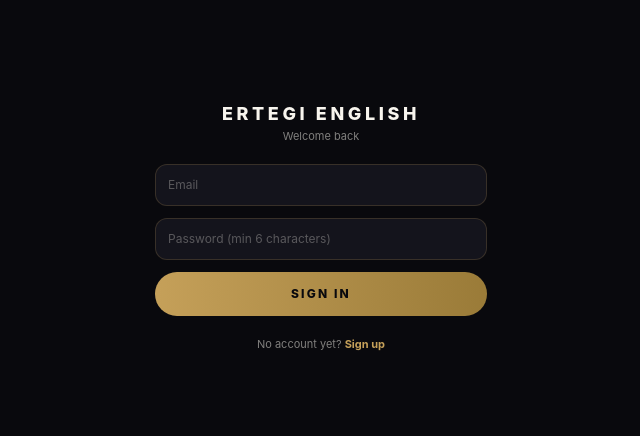
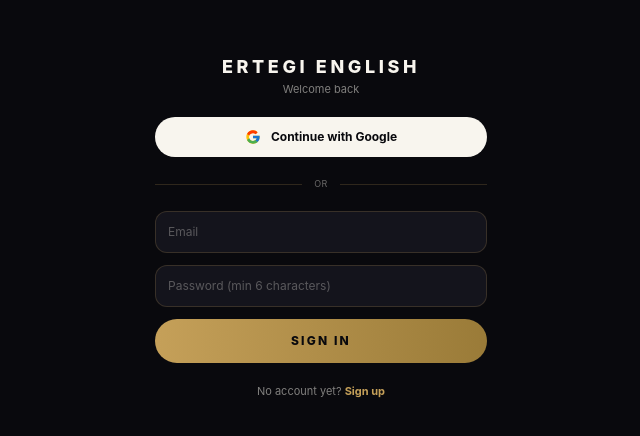
Before and after one commit to ibrahimerbol01-prog/ertegi-english, a React (Vite) app: page / in a window 1280 px wide. Shown: the part 174-610 px from the top of the page, without its empty margins (319-959 px from the left). Built offline with nearby package versions, Linux system fonts and the light colour scheme.

Commit message:
add google sign-in

```diff
--- a/src/AuthScreen.tsx
+++ b/src/AuthScreen.tsx
@@ -34,6 +34,18 @@ export default function AuthScreen() {
     }
   };
 
+  const handleGoogleSignIn = async () => {
+    setError(null);
+    const { error: oauthError } = await supabase.auth.signInWithOAuth({
+      provider: "google",
+      options: { redirectTo: window.location.origin },
+    });
+    if (oauthError) setError(oauthError.message);
+    // On success the browser redirects to Google, then back — no further
+    // local state change needed here; App.tsx's onAuthStateChange picks up
+    // the new session automatically once the redirect completes.
+  };
+
   return (
     <div className="min-h-screen w-full flex items-center justify-center bg-[#09090D] px-4">
       <div className="w-full max-w-[380px] glass-luxury-card p-6 space-y-5">
@@ -45,6 +57,28 @@ export default function AuthScreen() {
             {mode === "signin" ? "Welcome back" : "Create your account"}
           </p>
         </div>
+
+        {!confirmSent && (
+          <>
+            <button
+              onClick={handleGoogleSignIn}
+              className="w-full py-3 flex items-center justify-center gap-2.5 bg-[#F8F5EE] hover:bg-white text-[#09090D] font-editorial font-bold text-xs rounded-full transition-colors"
+            >
+              <svg width="16" height="16" viewBox="0 0 48 48">
+                <path fill="#FFC107" d="M43.6 20.5H42V20H24v8h11.3c-1.6 4.7-6.1 8-11.3 8-6.6 0-12-5.4-12-12s5.4-12 12-12c3.1 0 5.9 1.2 8 3.1l5.7-5.7C34.6 6.1 29.6 4 24 4 12.9 4 4 12.9 4 24s8.9 20 20 20 20-8.9 20-20c0-1.3-.1-2.7-.4-3.5z" />
+                <path fill="#FF3D00" d="M6.3 14.7l6.6 4.8C14.6 15.9 18.9 13 24 13c3.1 0 5.9 1.2 8 3.1l5.7-5.7C34.6 6.1 29.6 4 24 4 16.3 4 9.7 8.3 6.3 14.7z" />
+                <path fill="#4CAF50" d="M24 44c5.5 0 10.4-1.9 14.3-5.1l-6.6-5.6c-2 1.5-4.7 2.6-7.7 2.6-5.2 0-9.6-3.3-11.3-7.9l-6.6 5.1C9.6 39.6 16.3 44 24 44z" />
+                <path fill="#1976D2" d="M43.6 20.5H42V20H24v8h11.3c-.8 2.3-2.2 4.2-4.1 5.6l6.6 5.6C41.6 35.8 44 30.3 44 24c0-1.3-.1-2.7-.4-3.5z" />
+              </svg>
+              Continue with Google
+            </button>
+            <div className="flex items-center gap-3">
+              <div className="flex-1 h-px bg-[#C5A059]/20" />
+              <span className="text-[9px] text-[#F8F5EE]/40 uppercase tracking-wider">or</span>
+              <div className="flex-1 h-px bg-[#C5A059]/20" />
+            </div>
+          </>
+        )}
 
         {confirmSent ? (
           <div className="text-center space-y-3 py-4">
```
